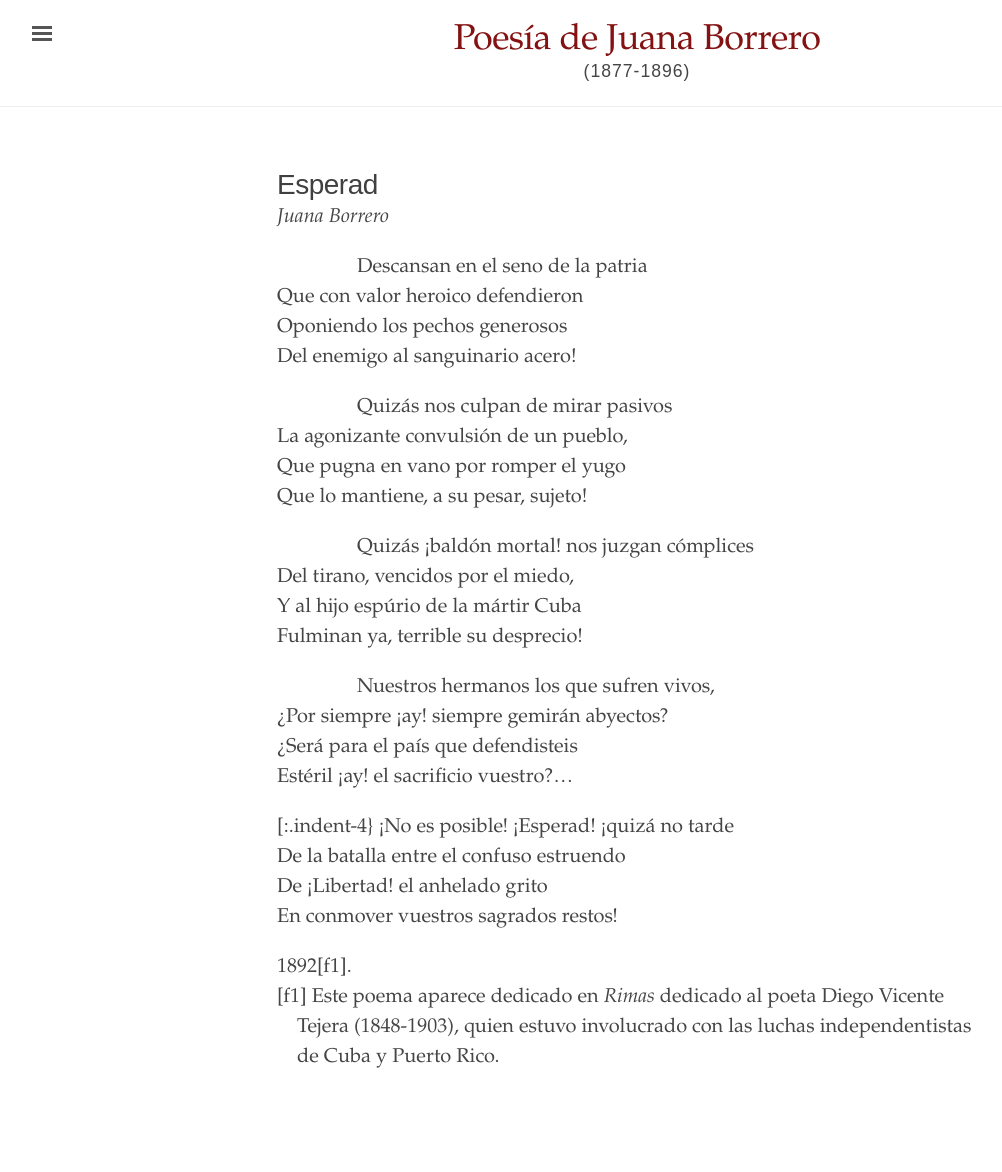
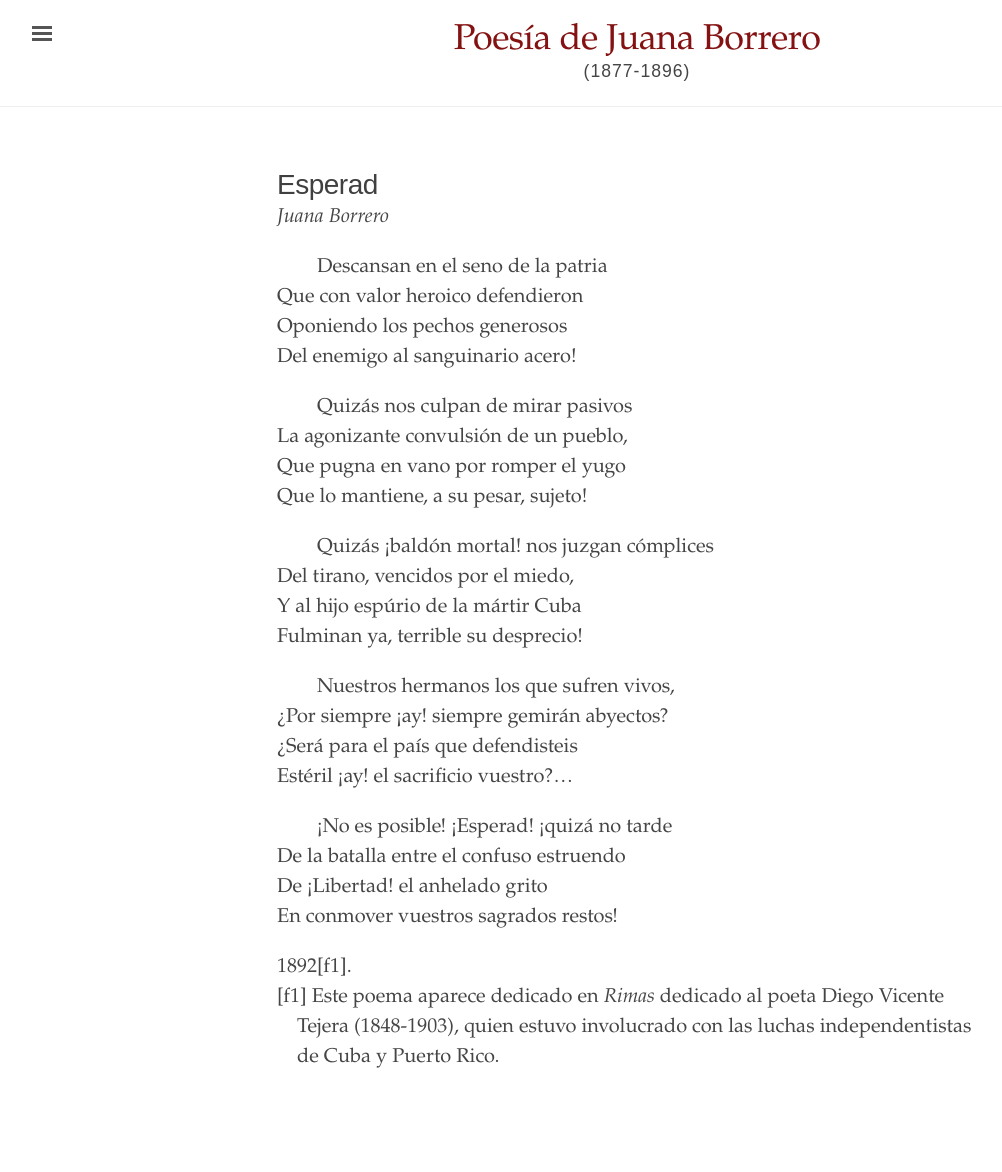
Before and after one commit to edicionesdereparto/juanaborrero, a Jekyll site: the page built from _texts/Esperad.md, in a window 1280 px wide. Shown: the whole page, without its empty margins (3-1005 px from the left). Built offline with Jekyll 4.4.1, drawn with Linux system fonts in a browser that asks for light colours.

Commit message:
Update Esperad.md

```diff
--- a/_texts/Esperad.md
+++ b/_texts/Esperad.md
@@ -6,27 +6,27 @@ editor: Luis Prieto
 source: Poesías
 ---
 
-- {:.indent-4} Descansan en el seno de la patria
+- {:.indent-2} Descansan en el seno de la patria
 - Que con valor heroico defendieron
 - Oponiendo los pechos generosos
 - Del enemigo al sanguinario acero!
 
-- {:.indent-4} Quizás nos culpan de mirar pasivos
+- {:.indent-2} Quizás nos culpan de mirar pasivos
 - La agonizante convulsión de un pueblo,
 - Que pugna en vano por romper el yugo
 - Que lo mantiene, a su pesar, sujeto!
 
-- {:.indent-4} Quizás ¡baldón mortal! nos juzgan cómplices
+- {:.indent-2} Quizás ¡baldón mortal! nos juzgan cómplices
 - Del tirano, vencidos por el miedo,
 - Y al hijo espúrio de la mártir Cuba
 - Fulminan ya, terrible su desprecio!
 
-- {:.indent-4} Nuestros hermanos los que sufren vivos,
+- {:.indent-2} Nuestros hermanos los que sufren vivos,
 - ¿Por siempre ¡ay! siempre gemirán abyectos?
 - ¿Será para el país que defendisteis
 - Estéril ¡ay! el sacrificio vuestro?...
 
-- [:.indent-4} ¡No es posible! ¡Esperad! ¡quizá no tarde
+- {:.indent-2} ¡No es posible! ¡Esperad! ¡quizá no tarde
 - De la batalla entre el confuso estruendo
 - De ¡Libertad! el anhelado grito
 - En conmover vuestros sagrados restos!
```
